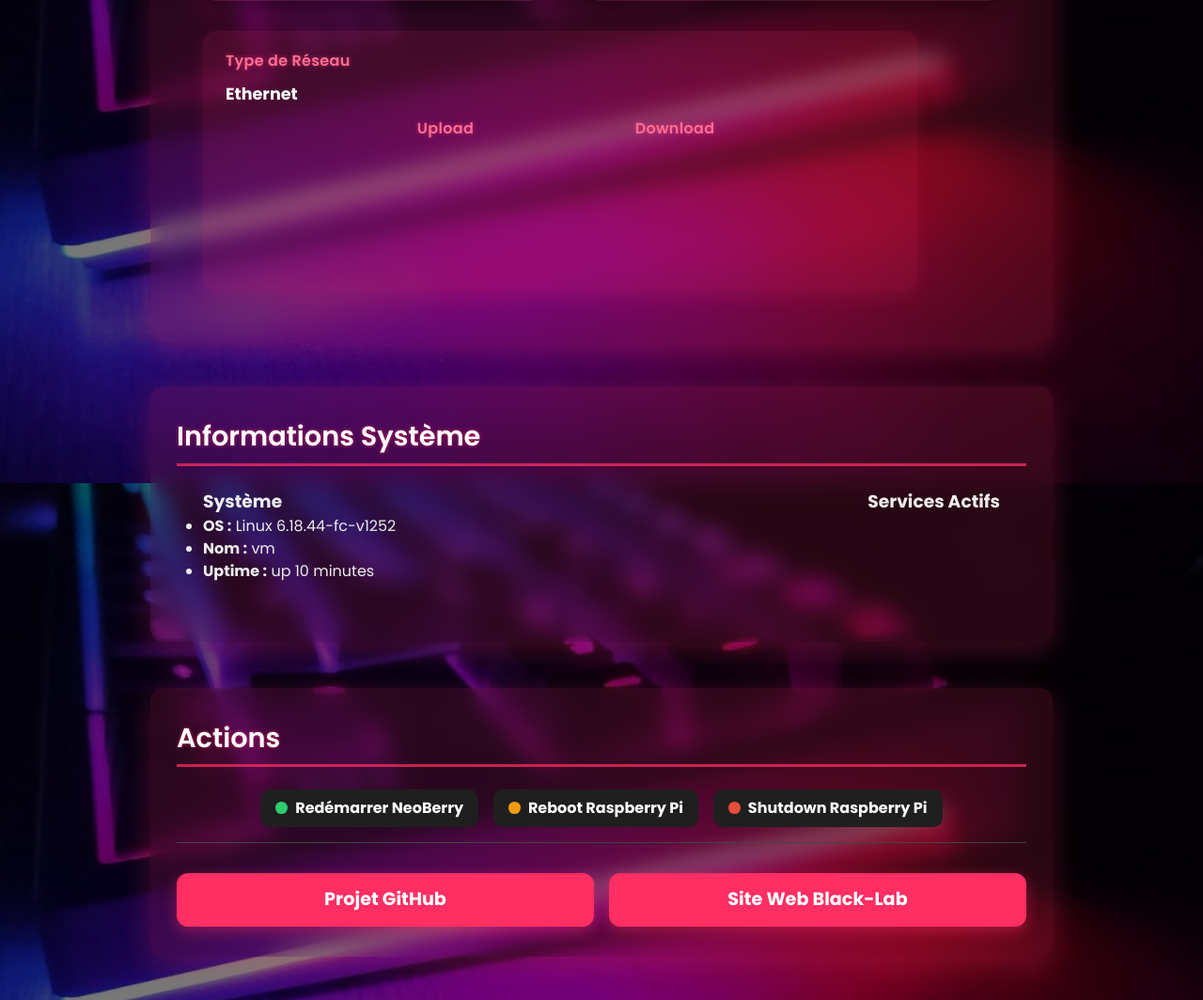
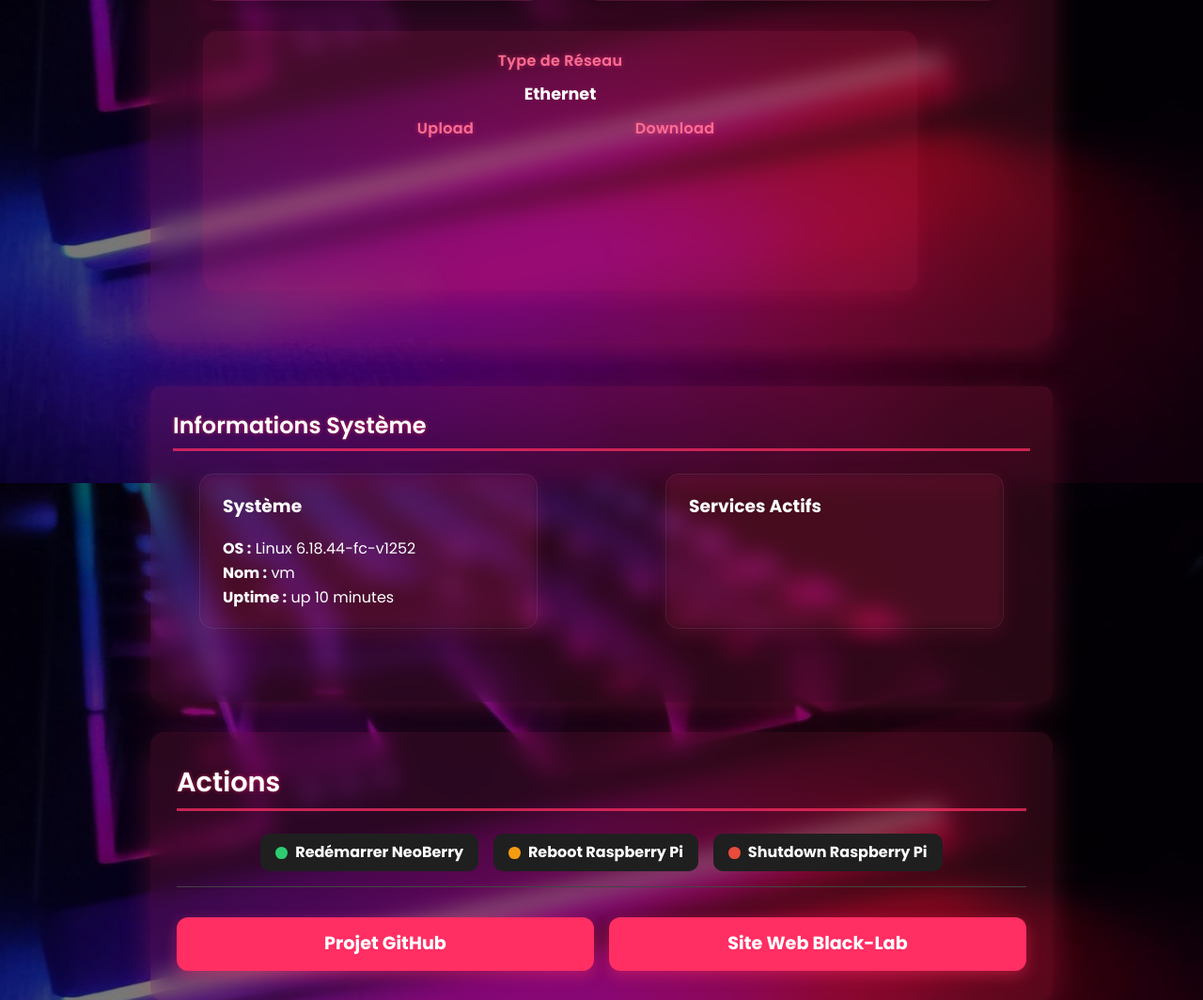
Before and after one commit to D-Goth/NeoBerry, a Flask app: template app/templates/index.html in a window 1280 px wide. Shown: the part 2686-3750 px from the top of the page at 94% size. Run offline with Flask 3, Linux system fonts and the light colour scheme; the template is opened without the code that fills it, so the values that code supplies are empty; some libraries are stand-ins or nearby versions.

Commit message:
Add files via upload
Signed-off-by: D-Goth <34000182+D-Goth@users.noreply.github.com>

```diff
--- /dev/null
+++ b/app/static/css/infosys.css
@@ -0,0 +1,122 @@
+/* === SECTION INFOS SYSTÈME === */
+#info-sys {
+  border-radius: 10px;
+  padding: 1.5rem;
+  color: white;
+  margin-bottom: 2rem;
+  backdrop-filter: blur(12px);
+  -webkit-backdrop-filter: blur(12px);
+}
+
+#info-sys h2 {
+  font-size: 1.5rem;
+  margin-bottom: 1.5rem;
+}
+
+/* === LAYOUT GENERAL DES BLOCS === */
+.section-content-sys {
+  display: flex;
+  flex-direction: row;
+  justify-content: space-between;
+  align-items: stretch;
+  gap: 32px;
+  padding: 0 28px;
+  max-width: 960px;
+  margin: 0 auto;
+  margin-bottom: 32px;
+
+}
+
+.section-content-svc {
+  display: flex;
+  flex-direction: row;
+  justify-content: space-between;
+  align-items: stretch;
+  gap: 32px;
+  padding: 0 28px;
+  max-width: 960px;
+  margin: 0 auto;
+  margin-bottom: 32px;
+}
+/* === WRAPPERS INTERMÉDIAIRES POUR MODULES === */
+.info-sys-content,
+.info-svc-content {
+  display: flex;
+  flex-direction: column;
+  flex: 1 1 0;
+}
+
+.info-sys-content {
+  max-width: 360px;
+  flex-shrink: 0;
+}
+
+.info-svc-content {
+  margin-left: 16px;
+}
+
+/* === MODULES === */
+.sys-panel,
+.svc-panel {
+  display: flex;
+  flex-direction: column;
+  flex: 1 1 0;
+  gap: 18px;
+  box-sizing: border-box;
+  padding: 24px 20px;
+  border: 1px solid rgba(255, 255, 255, 0.08);
+  border-radius: 14px;
+  backdrop-filter: blur(6px);
+  box-shadow: 0 6px 22px rgba(255, 46, 99, 0.12);
+}
+
+/* === CONTENU LISTE === */
+.sys-panel ul,
+.svc-panel ul {
+  list-style: none;
+  padding: 0;
+  margin: 0;
+  line-height: 1.6;
+}
+
+/* === RESPONSIVE MOBILE === */
+@media (max-width: 700px) {
+  .section-content-sys {
+    flex-direction: column;
+  }
+
+  .info-sys-content,
+  .info-svc-content {
+    width: 100%;
+    max-width: none;
+    margin-left: 0;
+  }
+}
+
+.sys-panel {
+  box-shadow: 0 2px 12px rgba(0, 0, 0, 0.4);
+  border-radius: 14px;
+  padding: 20px 24px;
+  box-shadow: 0 6px 20px rgba(255, 46, 99, 0.12);
+  color: white;
+}
+
+.sys-panel {
+  flex: 1 1 48%;
+  max-width: 360px;
+  margin-bottom: 22px;
+}
+
+.svc-panel {
+  box-shadow: 0 2px 12px rgba(0, 0, 0, 0.4);
+  border-radius: 14px;
+  padding: 20px 24px;
+  box-shadow: 0 6px 20px rgba(255, 46, 99, 0.12);
+  color: white;
+}
+
+.svc-panel {
+  flex: 1 1 48%;
+  max-width: 360px;
+  margin-bottom: 22px;
+}
--- a/app/static/css/layout.css
+++ b/app/static/css/layout.css
@@ -100,30 +100,6 @@ section {
   margin-bottom: 32px;
 }
 
-.section-content-sys {
-  display: flex;
-  flex-direction: row;
-  justify-content: space-between;
-  align-items: stretch;
-  gap: 32px;
-  padding: 0 28px;
-  max-width: 960px;
-  margin: 0 auto;
-  margin-bottom: 32px;
-}
-
-.section-content-svc {
-  display: flex;
-  flex-direction: row;
-  justify-content: space-between;
-  align-items: stretch;
-  gap: 32px;
-  padding: 0 28px;
-  max-width: 960px;
-  margin: 0 auto;
-  margin-bottom: 32px;
-}
-
 
 #refresh-container {
    max-width: 960px;
--- a/app/static/css/metrics.css
+++ b/app/static/css/metrics.css
@@ -42,15 +42,19 @@
    text-shadow: 0 0 2px #ff2e63cc;
 }
 
-.network-field-0 {
-   background: rgba(255, 46, 99, 0.12);
+.network-field-0,
+.network-field {
+   background: rgba(255, 255, 255, 0.08);
    border-radius: 14px;
-   padding: 20px 24px;
-   box-shadow: 0 6px 20px rgba(255, 46, 99, 0.12);
+   box-shadow: 0 2px 12px rgba(0, 0, 0, 0.4);
+   padding: 16px 14px;
+   width: 100%;
    color: white;
+   text-align: center;
+   user-select: none;
 }
 
-.network-field {
+.network-field-0 {
    background: rgba(255, 46, 99, 0.12);
    border-radius: 14px;
    padding: 20px 24px;
@@ -62,6 +66,14 @@
    width: 100%;
    max-width: 800px;
    margin: 0 auto 22px auto;
+}
+
+.network-field {
+   background: rgba(255, 46, 99, 0.12);
+   border-radius: 14px;
+   padding: 20px 24px;
+   box-shadow: 0 6px 20px rgba(255, 46, 99, 0.12);
+   color: white;
 }
 
 .network-field {
@@ -84,6 +96,20 @@
    color: #ccc;
    margin: 4px 0 20px 0;
    user-select: none;
+}
+
+.wifi-section {
+   background: rgba(255, 46, 99, 0.15);
+   border-radius: 14px;
+   padding: 20px 24px;
+   box-shadow: 0 6px 20px rgba(255, 46, 99, 0.12);
+   color: white;
+}
+
+.wifi-secion {
+   flex: 1 1 48%;
+   max-width: 360px;
+   margin-bottom: 22px;
 }
 
 #action-buttons {
```
